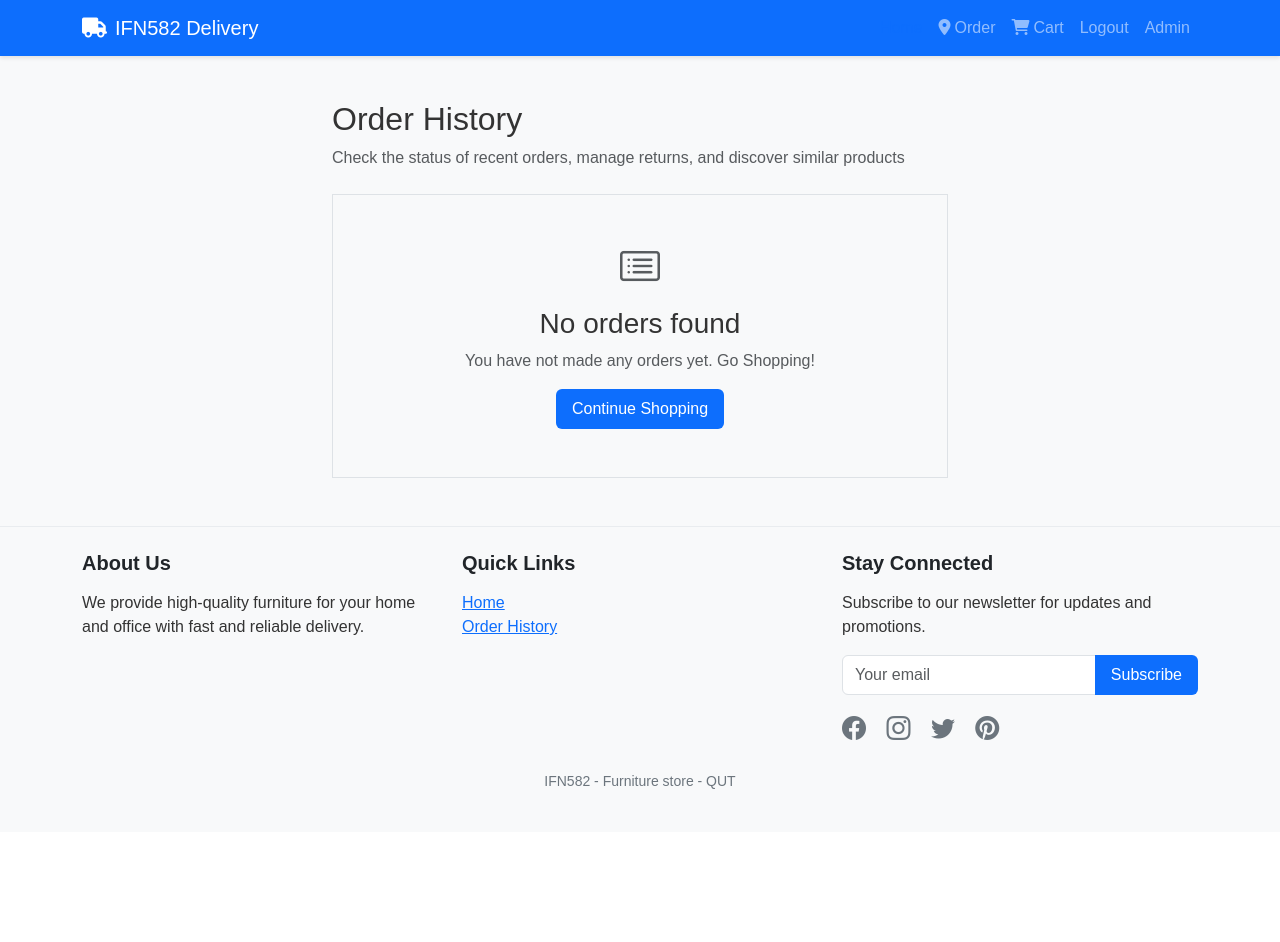
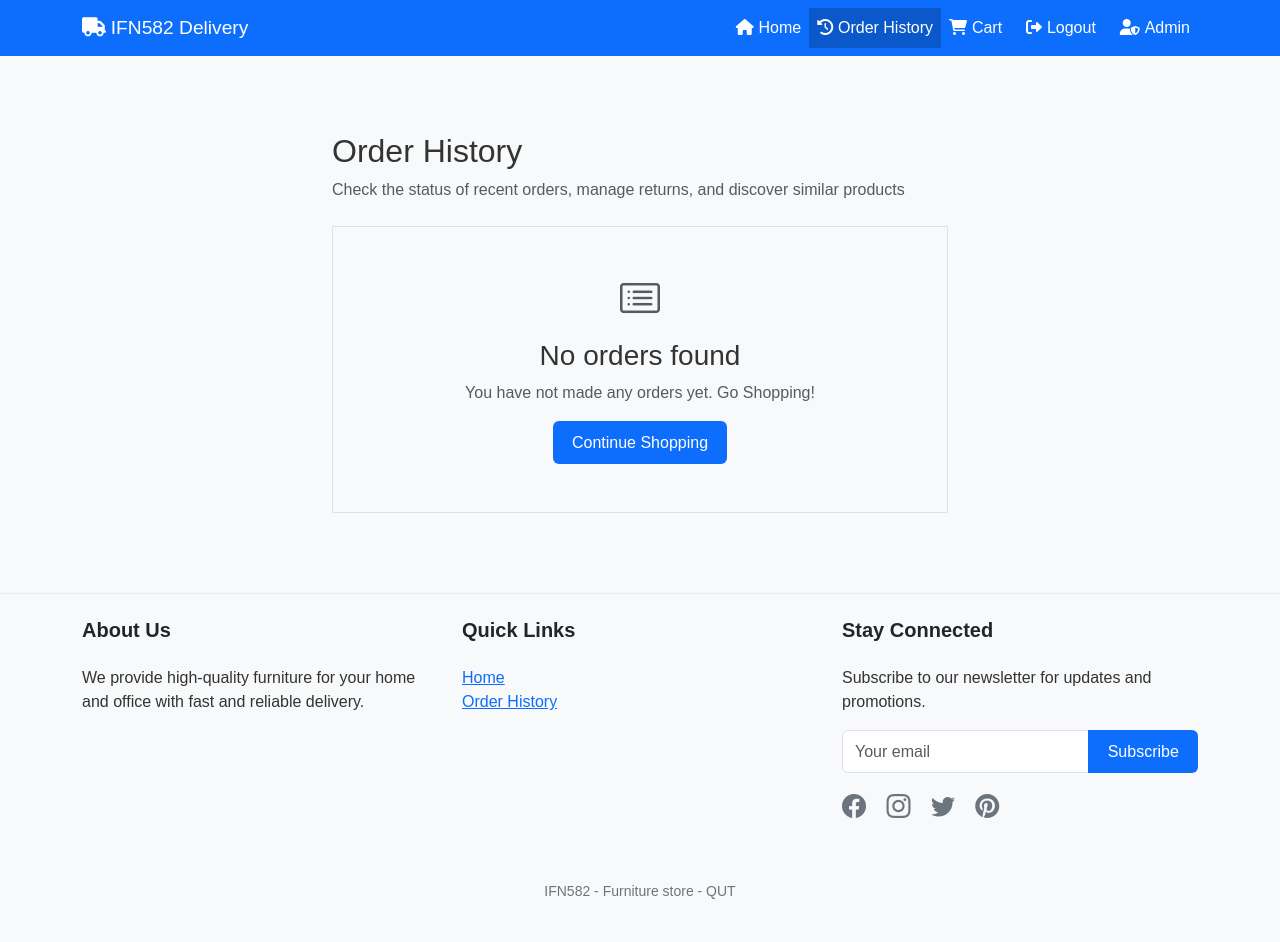
Before and after one commit to phattantran1997/ifn582_delivery, a Flask app: page /orders/history in a window 1280 px wide. Before the commit the page ends 789 px from the top, so only its background shows below. Run offline with Flask 3, Linux system fonts and the light colour scheme; the visitor is signed in with stand-in values (Sample User, id 1); data that the repository does not hold is empty; some libraries are stand-ins or nearby versions.

Commit message:
update landing page that was called by routes and change few layout of navigation bar

```diff
--- a/api/routes/base_routes.py
+++ b/api/routes/base_routes.py
@@ -1,5 +1,6 @@
-from flask import Blueprint, render_template
+from flask import Blueprint, render_template, request
 from utils.mysql_init import MySQLManager
+from api.services.product_service import ProductService
 
 class BaseRoute:
     def __init__(self, service_class):
@@ -13,10 +14,12 @@ class BaseRoute:
         return self._service
 
 main_bp = Blueprint('main', __name__)
+
 @main_bp.route('/')
 def home():
-    return render_template('index.html')
-
-@main_bp.route('/product/<category>/<product>')
-def product_details(category, product):
-    return render_template('product_details.html', category=category, product=product)
+    product_service = ProductService()
+    category = request.args.get('category')
+    search = request.args.get('search')
+    products = product_service.get_all_products(category=category, search=search)
+    categories = product_service.get_categories()
+    return render_template('homepage.html', products=products, categories=categories)
--- a/static/css/styles.css
+++ b/static/css/styles.css
@@ -10,58 +10,86 @@ body {
 
 main {
     flex: 1;
+    padding: 2rem 0;
 }
 
 /* Navigation Bar */
 .navbar {
     margin-bottom: 20px;
-    box-shadow: 0 2px 4px rgba(0,0,0,0.1);
+    background-color: #0d6efd;
 }
 
-.navbar-brand img {
-    width: 50px;
-    height: auto;
-    border-radius: 50%;
-    box-shadow: 0 2px 4px rgba(0,0,0,0.1);
+.navbar-brand {
+    font-size: 1.2rem;
+    color: #ffffff;
 }
+
+.navbar-brand i {
+    color: #ffffff;
+    margin-right: 0.3rem;
+}
+
 .nav-link {
-    position: relative;
-    font-weight: 500;
+    color: #ffffff;
+    padding: 0.5rem 1rem;
+    font-size: 1rem;
+}
+
+.nav-link i {
+    margin-right: 0.3rem;
 }
 
 .nav-link.active {
-    color: #0d6efd !important;
+    background-color: #0a58ca;
+    color: #ffffff;
 }
 
-.nav-link.active:after {
-    content: '';
-    position: absolute;
-    bottom: 0;
-    left: 0;
-    width: 100%;
-    height: 2px;
-    background-color: #0d6efd;
+.navbar-nav .btn-logout {
+    background: none;
+    border: none;
+    color: #ffffff;
+    font-size: 1rem;
+    padding: 0.5rem 1rem;
 }
+
+.navbar-nav .btn-logout i {
+    margin-right: 0.3rem;
+}
+
+/* Search Box */
 .search-box {
-    max-width:100%;
+    max-width: 100%;
     width: 300px;
-    border-radius: 5px 0px 0px 5px;
+    border-radius: 6px 0 0 6px;
     border: none;
+    padding: 0.6rem 1rem;
+    box-shadow: 0 2px 4px rgba(0,0,0,0.05);
 }
 
 .search-btn {
-    border-radius: 0px 5px 5px 0px;
+    border-radius: 0 6px 6px 0;
     border-left: 1px solid #dee2e6;
+    padding: 0.6rem 1rem;
+    transition: all 0.3s ease;
+}
+
+.search-btn:hover {
+    background-color: #0a58ca;
 }
 
 /* Product Cards */
 .card {
     margin-bottom: 20px;
-    border: 1px solid #ddd;
-    border-radius: 5px;
+    border: none;
+    border-radius: 8px;
     height: 100%;
-    border: none;
     box-shadow: 0 2px 10px rgba(0,0,0,0.05);
+    transition: transform 0.3s ease, box-shadow 0.3s ease;
+}
+
+.card:hover {
+    transform: translateY(-5px);
+    box-shadow: 0 4px 15px rgba(0,0,0,0.1);
 }
 
 .card a {
@@ -72,14 +100,17 @@ main {
 .card-img-top {
     height: 200px;
     object-fit: cover;
+    border-radius: 8px 8px 0 0;
 }
 
 .card-title {
     font-weight: 600;
+    margin-bottom: 0.5rem;
 }
 
 .card-text {
     color: #6c757d;
+    margin-bottom: 1rem;
 }
 
 .price {
@@ -91,7 +122,8 @@ main {
 .card-footer {
     background-color: white;
     border-top: 1px solid #eee;
-    padding: 10px;
+    padding: 1rem;
+    border-radius: 0 0 8px 8px;
 }
 
 /* Product Details Page */
@@ -116,27 +148,36 @@ main {
     object-fit: cover;
     border-radius: 4px;
 }
+
 /* Buttons */
 .btn-primary {
     background-color: #0d6efd;
     border: none;
-    padding: 8px 16px;
+    padding: 0.6rem 1.2rem;
+    border-radius: 6px;
+    transition: all 0.3s ease;
+}
+
+.btn-primary:hover {
+    background-color: #0a58ca;
+    transform: translateY(-1px);
+    box-shadow: 0 2px 4px rgba(0,0,0,0.1);
 }
 
 .btn-outline-primary {
     border-color: #0d6efd;
     color: #0d6efd;
+    border-radius: 6px;
+    transition: all 0.3s ease;
 }
 
 .btn-outline-primary:hover {
     background-color: #0d6efd;
     color: white;
+    transform: translateY(-1px);
+    box-shadow: 0 2px 4px rgba(0,0,0,0.1);
 }
 
-.btn-outline-primary.active {
-    background-color: #0d6efd;
-    color: white;
-}
 /* Badges */
 .badge {
     padding: 6px 10px;
@@ -147,13 +188,13 @@ main {
 footer {
     background-color: #f8f9fa;
     border-top: 1px solid #e9ecef;
-    padding: 2rem 0;
+    padding: 3rem 0;
     margin-top: auto;
 }
 
 .footer-heading {
     font-weight: 600;
-    margin-bottom: 1rem;
+    margin-bottom: 1.5rem;
     color: #212529;
 }
 
@@ -162,30 +203,55 @@ footer {
     text-decoration: none;
     transition: color 0.3s ease;
     display: block;
-    margin-bottom: 0.5rem;
+    margin-bottom: 0.8rem;
 }
 
 .footer-link:hover {
     color: #0d6efd;
+    transform: translateX(5px);
 }
 
 .social-icon {
     color: #6c757d;
     font-size: 1.5rem;
     margin-right: 1rem;
-    transition: color 0.3s ease;
+    transition: all 0.3s ease;
 }
 
 .social-icon:hover {
     color: #0d6efd;
+    transform: translateY(-3px);
 }
 
 .copyright {
     color: #6c757d;
     font-size: 0.875rem;
+    margin-top: 2rem;
 }
 
-/* Responsive adjustments */
+/* Responsive Design */
+@media (max-width: 991.98px) {
+    .navbar-collapse {
+        background-color: #0d6efd;
+        padding: 1rem;
+    }
+
+    .nav-link {
+        margin: 0.3rem 0;
+    }
+
+    .navbar-nav .btn-logout {
+        width: 100%;
+        text-align: left;
+        margin: 0.3rem 0;
+    }
+
+    .search-box {
+        width: 100%;
+        margin: 1rem 0;
+    }
+}
+
 @media (max-width: 768px) {
     .card-img-top {
         height: 180px;
@@ -197,6 +263,10 @@ footer {
 
     .footer-column {
         margin-bottom: 2rem;
+    }
+
+    .social-icon {
+        margin: 0 0.5rem;
     }
 }
 
--- a/templates/base.html
+++ b/templates/base.html
@@ -16,7 +16,7 @@
     <nav class="navbar navbar-expand-lg navbar-dark bg-primary">
         <div class="container">
             <a class="navbar-brand" href="{{ url_for('main.home') }}">
-                <i class="fas fa-truck me-2"></i>IFN582 Delivery
+                <i class="fas fa-truck"></i>IFN582 Delivery
             </a>
             {% block searchbox %}{% endblock %}
             <button class="navbar-toggler" type="button" data-bs-toggle="collapse" data-bs-target="#navbarNav">
@@ -25,33 +25,41 @@
             <div class="collapse navbar-collapse" id="navbarNav">
                 <ul class="navbar-nav ms-auto">
                     <li class="nav-item">
-                        <a class="nav-link active" href="{{ url_for('main.home') }}">Home</a>
+                        <a class="nav-link {% if request.endpoint == 'main.home' %}active{% endif %}" href="{{ url_for('main.home') }}">
+                            <i class="fas fa-home"></i>Home
+                        </a>
                     </li>
                     {% block navitems %}{% endblock %}
                     {% if 'user_id' in session %}
                         <li class="nav-item">
-                            <a class="nav-link" href="{{ url_for('order.history') }}">
-                                <i class="fas fa-map-marker-alt me-1"></i>Order
+                            <a class="nav-link {% if request.endpoint == 'order.history' %}active{% endif %}" href="{{ url_for('order.history') }}">
+                                <i class="fas fa-history"></i>Order History
                             </a>
                         </li>
                         <li class="nav-item">
-                            <a class="nav-link" href="{{ url_for('cart.cart_page') }}">
-                                <i class="fas fa-shopping-cart me-1"></i>Cart
+                            <a class="nav-link {% if request.endpoint == 'cart.cart_page' %}active{% endif %}" href="{{ url_for('cart.cart_page') }}">
+                                <i class="fas fa-shopping-cart"></i>Cart
                             </a>
                         </li>
                         <li class="nav-item">
                             <form action="{{ url_for('auth.logout') }}" method="POST">
-                                <button type="submit" class="nav-link">Logout</button>
+                                <button type="submit" class="btn-logout">
+                                    <i class="fas fa-sign-out-alt"></i>Logout
+                                </button>
                             </form>
                         </li>
                         {% if session['role'] == 'admin' %}
                             <li class="nav-item">
-                                <a class="nav-link" href="{{ url_for('admin.home') }}">Admin</a>
+                                <a class="nav-link {% if request.endpoint == 'admin.home' %}active{% endif %}" href="{{ url_for('admin.home') }}">
+                                    <i class="fas fa-user-shield"></i>Admin
+                                </a>
                             </li>
                         {% endif %}
                     {% else %}
                         <li class="nav-item">
-                            <a class="nav-link" href="{{ url_for('auth.login') }}">Login</a>
+                            <a class="nav-link {% if request.endpoint == 'auth.login' %}active{% endif %}" href="{{ url_for('auth.login') }}">
+                                <i class="fas fa-sign-in-alt"></i>Login
+                            </a>
                         </li>
                     {% endif %}
                 </ul>
--- a/views.py
+++ b/views.py
@@ -6,4 +6,4 @@ main_blueprint = Blueprint('main', __name__)
 @main_blueprint.route('/')
 def home():
     # Render the landing page
-    return render_template('index.html')
+    return render_template('homepage.html')
```
Also changed, not shown: api/routes/auth_routes.py (+4 -4 lines), api/routes/product_routes.py (+12 -2 lines), api/services/product_service.py (+22 -6 lines), templates/homepage.html (added, +55 -0 lines), templates/index.html (deleted, +0 -83 lines).
